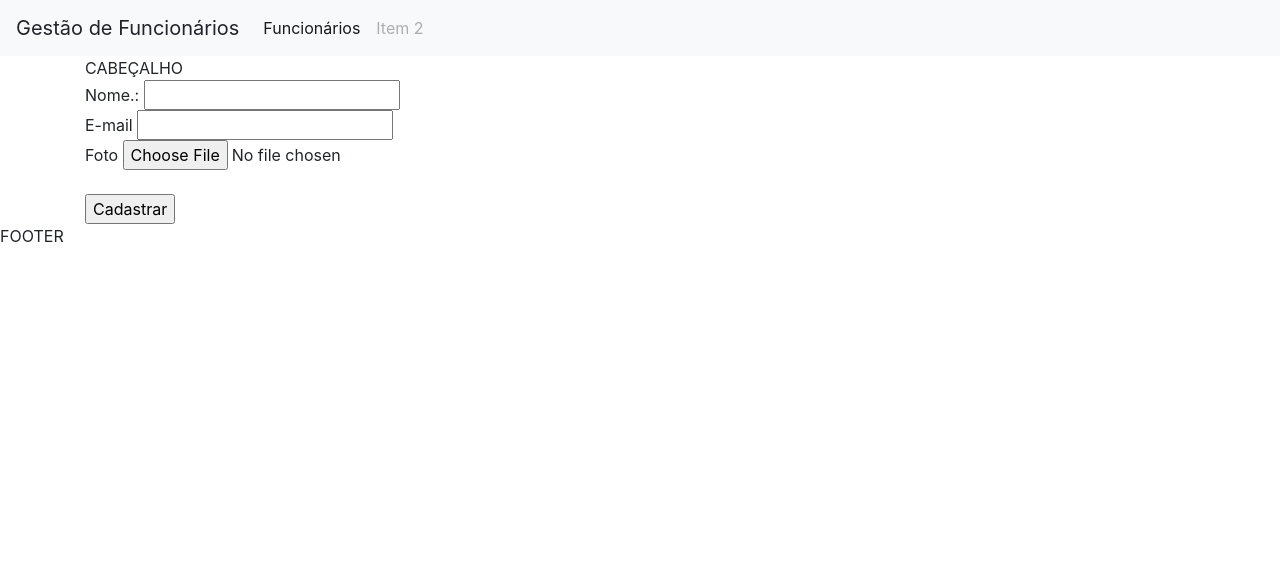
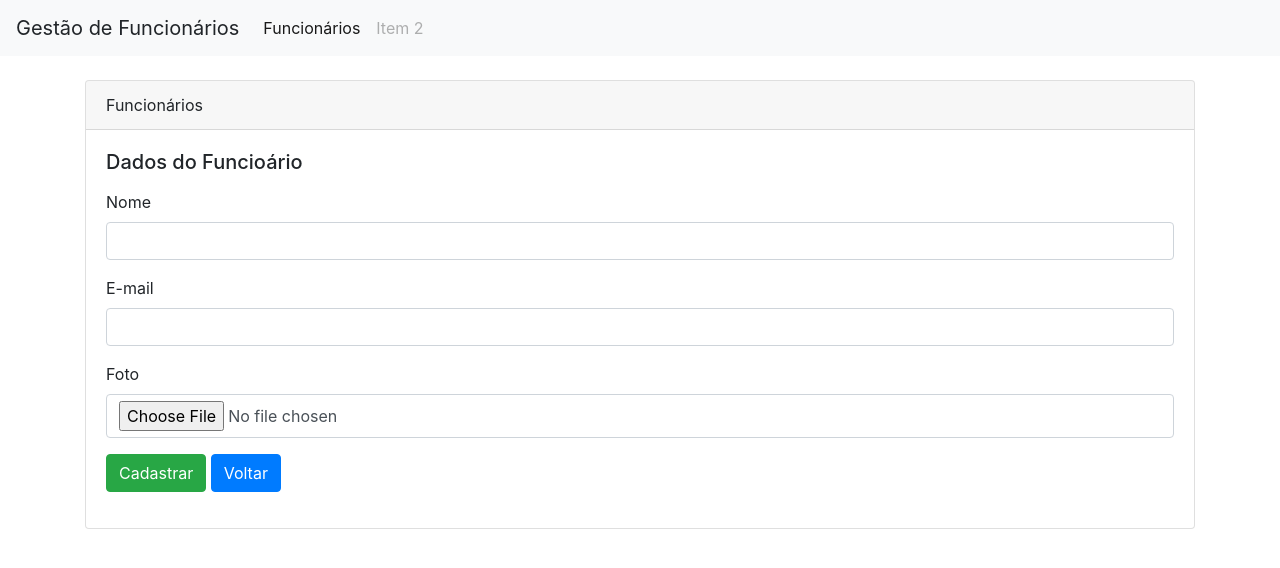
Before and after one commit to celsodiehl/crud-python-mysql, a Flask app: page /create in a window 1280 px wide. Shown: the top 568 px of the page. Run offline with Flask 3, Linux system fonts and the light colour scheme; some libraries are stand-ins or nearby versions.

Commit message:
Alterado estilo de form, campos e adicionado botão Voltar

```diff
--- a/templates/footer.html
+++ b/templates/footer.html
@@ -1,5 +1,4 @@
 </div>
-FOOTER
 </body>
 
 </html>
--- a/templates/funcionarios/create.html
+++ b/templates/funcionarios/create.html
@@ -1,17 +1,40 @@
 {% include 'header.html' %}
+<br>
 <form method="post" action="/store" enctype="multipart/form-data">
 
-    Nome.:
-    <input type="text" name="txtNome" id="txtNome">
-    <br>
-    E-mail
-    <input type="text" name="txtEmail" id="txtEmail">
-    <br>
-    Foto
-    <input type="file" name="txtFoto" id="txtFoto">
-    <br>
-    <br>
-    <input type="submit" value="Cadastrar">
+    <div class="card">
+        <div class="card-header">
+            Funcionários
+        </div>
+        <div class="card-body">
+            <h5 class="card-title">Dados do Funcioário</h5>
+            <p class="card-text">
+
+                <div class="form-group">
+                    <label for="txtNome">Nome</label>
+                    <input id="txtNome" class="form-control" type="text" name="txtNome">
+                </div>
+
+                <div class="form-group">
+                    <label for="txtEmail">E-mail</label>
+                    <input id="txtEmail" class="form-control" type="text" name="txtEmail">
+                </div>
+
+                <div class="form-group">
+                    <label for="txtFoto">Foto</label>
+                    <input id="txtFoto" class="form-control" type="file" name="txtFoto">
+                </div>
+
+              <div class="form-group">
+                <input type="submit" class="btn btn-success" value="Cadastrar">
+                <a href="{{url_for('home')}}" class="btn btn-primary">Voltar</a>
+              </div>
+
+            </p>
+        </div>
+    </div>
+
+
 
 </form>
 {% include 'footer.html' %}
--- a/templates/header.html
+++ b/templates/header.html
@@ -26,6 +26,4 @@
         </ul>
     </div>
 </nav>
-
     <div class="container">
-    CABEÇALHO
```
Also changed, not shown: uploads/2025180349Politica-de-Seguranca-da-Informacao.jpg (deleted).
